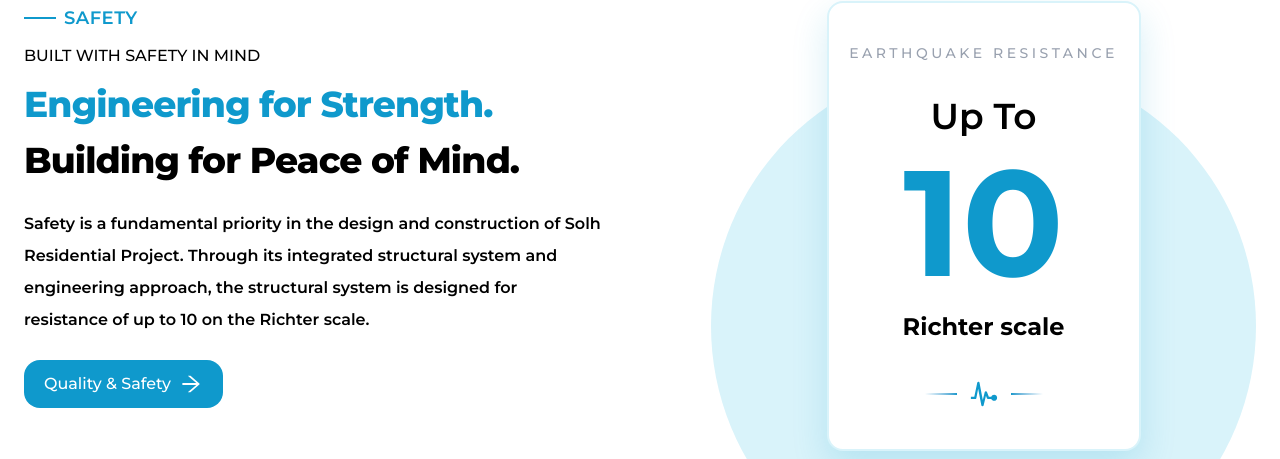
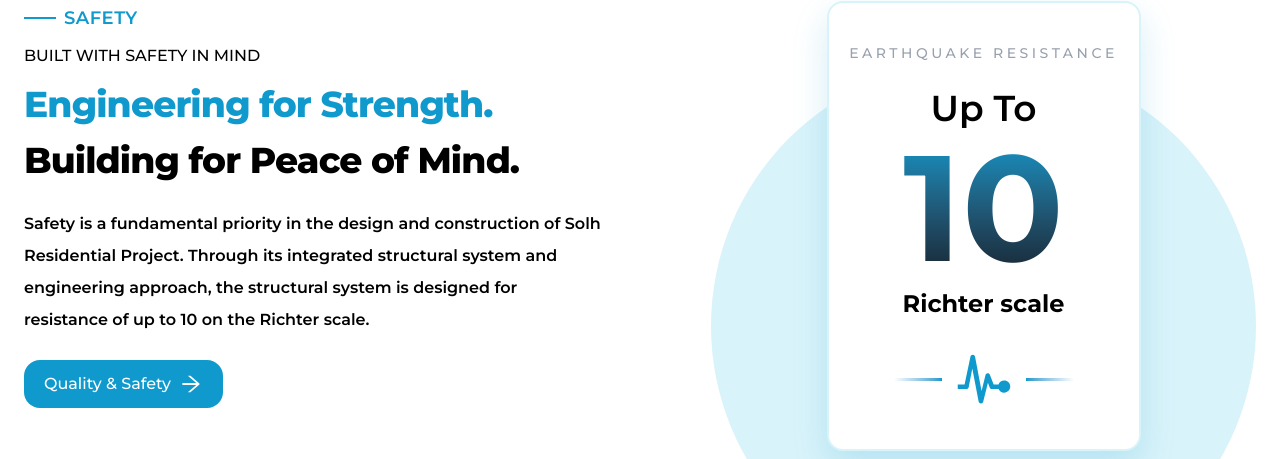
Before and after one commit to BTB-Team/BahaTurk, a React (Vite) app: page / in a window 1280 px wide. Shown: the part 5854-6313 px from the top of the page. Built offline with nearby package versions, Linux system fonts and the light colour scheme; no server answers; a web font is replaced by a local one.

Commit message:
location google map changed

```diff
--- a/src/pages/home/Location.jsx
+++ b/src/pages/home/Location.jsx
@@ -1,4 +1,3 @@
-import { icons } from "lucide-react";
 import { useEffect, useState } from "react";
 import { FaLocationPinLock } from "react-icons/fa6";
 import { MdMapsHomeWork } from "react-icons/md";
@@ -43,7 +42,7 @@ const Location = () => {
   return (
     <section className="w-full bg-white py-16 sm:py-20 lg:py-24">
       <div className="mx-auto max-w-7xl px-6">
-        <div className="w-full h-full flex flex-col lg:flex-row justify-between gap-4">
+        <div className="w-full h-full flex flex-col lg:flex-row justify-between gap-6">
           {/* left */}
           <div className="w-full lg:w-3/5">
             <div className="mb-3 flex items-center gap-2">
@@ -121,11 +120,11 @@ const Location = () => {
           {/* map */}
           <div className="w-full lg:w-2/5 overflow-hidden rounded-2xl flex-3 ">
             <iframe
-              src="https://www.google.com/maps/embed?pb=!1m18!1m12!1m3!1d6572.83772265208!2d69.19518499726588!3d34.542948691758426!2m3!1f0!2f0!3f0!3m2!1i1024!2i768!4f13.1!3m3!1m2!1s0x38d16d0033e53685%3A0x7ae2e4ad2470459b!2z2YXaqdix2YjYsduM2KfZhiDZvtmG2KzZhQ!5e0!3m2!1sen!2s!4v1791531088908!5m2!1sen!2s"
+              src="https://www.google.com/maps/embed?pb=!1m18!1m12!1m3!1d3286.3982141732367!2d69.2050572!3d34.5434716!2m3!1f0!2f0!3f0!3m2!1i1024!2i768!4f13.1!3m3!1m2!1s0x38d16d0033e53685%3A0x7ae2e4ad2470459b!2z2YXaqdix2YjYsduM2KfZhiDZvtmG2KzZhQ!5e0!3m2!1sen!2s!4v1791634693545!5m2!1sen!2s"
               allowfullscreen=""
               loading="lazy"
               referrerpolicy="strict-origin-when-cross-origin"
-              className="border-0 w-full h-full "
+              className="border-0 w-full h-full"
             ></iframe>
           </div>
         </div>
--- a/src/pages/home/Safety.jsx
+++ b/src/pages/home/Safety.jsx
@@ -95,7 +95,7 @@ const Safety = () => {
                   Up To
                 </p>
 
-                <p className="mt-0 text-6xl sm:text-[150px] font-bold leading-none text-accent">
+                <p className="mt-0 text-6xl sm:text-[150px] font-bold leading-none bg-linear-to-t from-text to-accent bg-clip-text text-transparent">
                   {safetyData?.earthquake_resistance_richter || 10}
                 </p>
 
@@ -105,9 +105,9 @@ const Safety = () => {
 
                 {/* wave */}
                 <div className="mt-6 flex items-center gap-3 text-accent">
-                  <span className="h-[2px] w-8 bg-linear-to-r from-white to-accent" />
-                  <IoMdPulse className="text-3xl leading-none" />
-                  <span className="h-[2px] w-8 bg-linear-to-l from-white to-accent" />
+                  <span className="h-[3px] w-12 bg-linear-to-r from-white to-accent" />
+                  <IoMdPulse className="text-6xl leading-none" />
+                  <span className="h-[3px] w-12 bg-linear-to-l from-white to-accent" />
                 </div>
               </div>
             </div>
```
